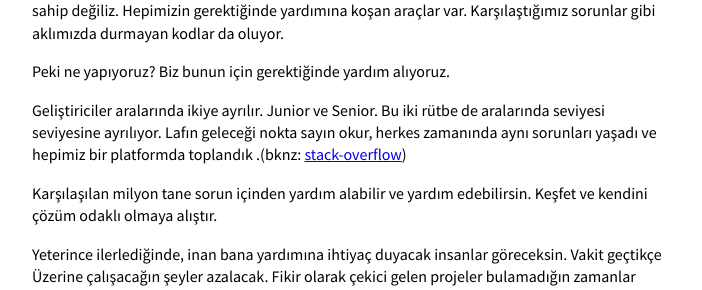
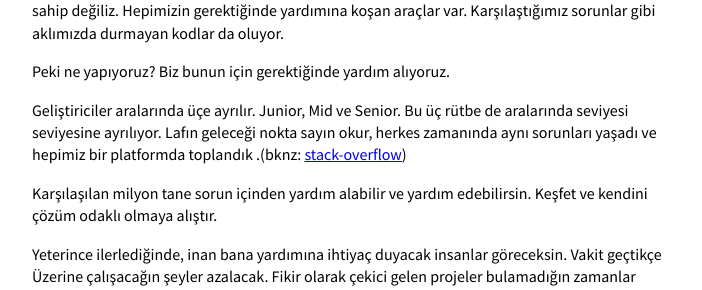
Before and after one commit to akakadir/akakadir.github.io, a Jekyll site: the page built from _posts/2024-04-12-başlangıç3.md, in a window 1280 px wide. Shown: the part 509-799 px from the top of the page, without its empty margins (288-990 px from the left). Built offline with Jekyll 4.4.1, drawn with Linux system fonts in a browser that asks for light colours.

Commit message:
solved a mistake

```diff
--- a/_posts/2024-04-12-başlangıç3.md
+++ b/_posts/2024-04-12-başlangıç3.md
@@ -15,7 +15,7 @@ Aynı şekilde sayın okur, hiçbirimiz mükemmel bir hafızaya veya aşırı si
 
 Peki ne yapıyoruz? Biz bunun için gerektiğinde yardım alıyoruz.
 
-Geliştiriciler aralarında ikiye ayrılır. Junior ve Senior. Bu iki rütbe de aralarında seviyesi seviyesine ayrılıyor. Lafın geleceği nokta sayın okur, herkes zamanında aynı sorunları yaşadı ve hepimiz bir platformda toplandık .(bknz: [stack-overflow](https://stackoverflow.com))
+Geliştiriciler aralarında üçe ayrılır. Junior, Mid ve Senior. Bu üç rütbe de aralarında seviyesi seviyesine ayrılıyor. Lafın geleceği nokta sayın okur, herkes zamanında aynı sorunları yaşadı ve hepimiz bir platformda toplandık .(bknz: [stack-overflow](https://stackoverflow.com))
 
 Karşılaşılan milyon tane sorun içinden yardım alabilir ve yardım edebilirsin. Keşfet ve kendini çözüm odaklı olmaya alıştır.
 
```
